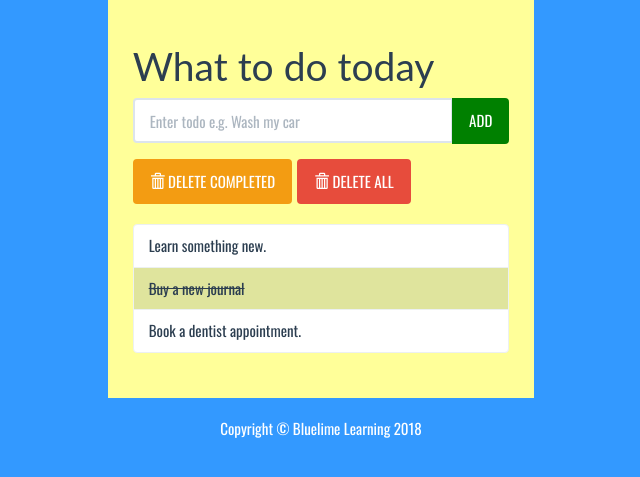
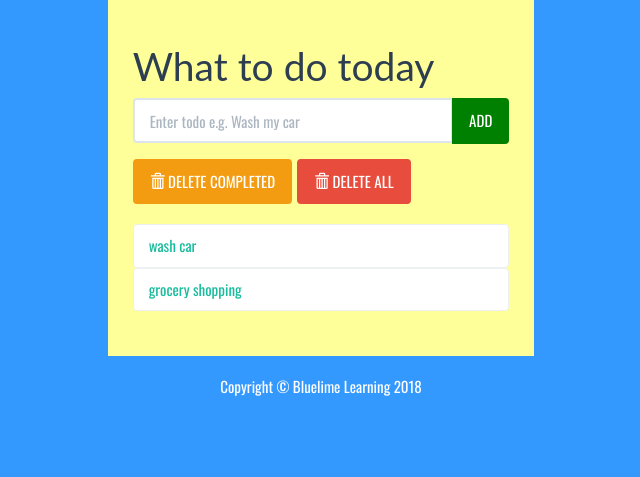
Before and after one commit to naganaveenbingi-lab/todo, a Django app: page / in a window 1280 px wide. Shown: the part 129-606 px from the top of the page, without its empty margins (319-959 px from the left). Run offline with Django 5.2, Linux system fonts and the light colour scheme; data comes from the database, SQL or seed files in the repository; some libraries are stand-ins or nearby versions.

Commit message:
Displaying database items

```diff
--- a/todolist/templates/todolist/index.html
+++ b/todolist/templates/todolist/index.html
@@ -51,9 +51,16 @@
 					</div>
 
 					<ul class="list-group t20">
-						<li class="list-group-item">Learn something new.</li>
-						<li class="list-group-item todo-completed">Buy a new journal</li>
-						<li class="list-group-item">Book a dentist appointment.</li>
+						{% for todolist in todo_items %}
+							{% if todolist.completed %}
+								<li class="list-group-item todo-completed">{{ todolist.text }}</li>
+							{% else %}
+								<a href="#"><li class="list-group-item">{{ todolist.text }}</li></a>
+							{% endif %}
+						{% empty %}
+							<li class="list-group-item">No todo items yet.</li>
+						{% endfor %}
+
 					</ul>
 				</div>
 			</div>
--- a/todolist/views.py
+++ b/todolist/views.py
@@ -1,4 +1,10 @@
 from django.shortcuts import render
 
+from todolist.models import Todolist
+
 def index(request):
-    return render(request, 'todolist/index.html')
+    todo_items = Todolist.objects.order_by('id')
+    context = {
+        'todo_items': todo_items
+    }
+    return render(request, 'todolist/index.html', context)
```
